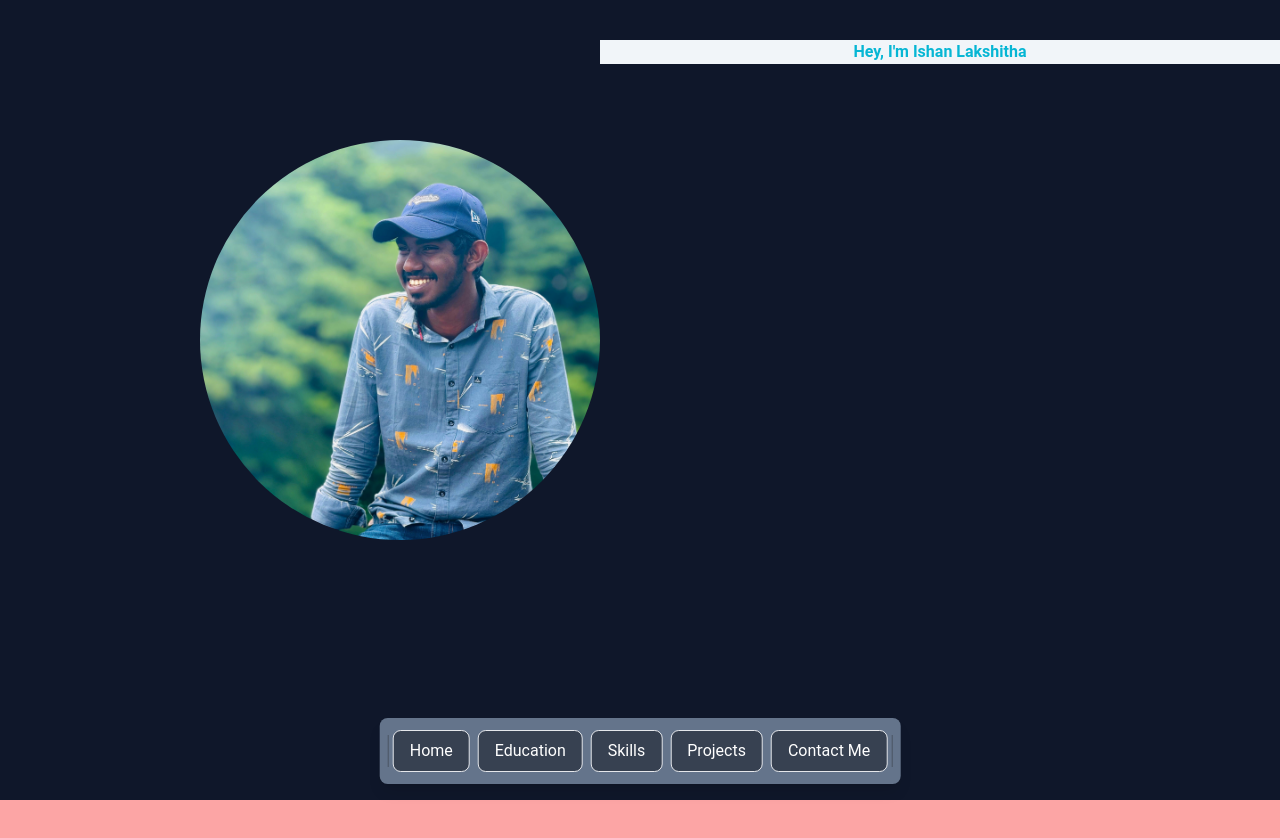
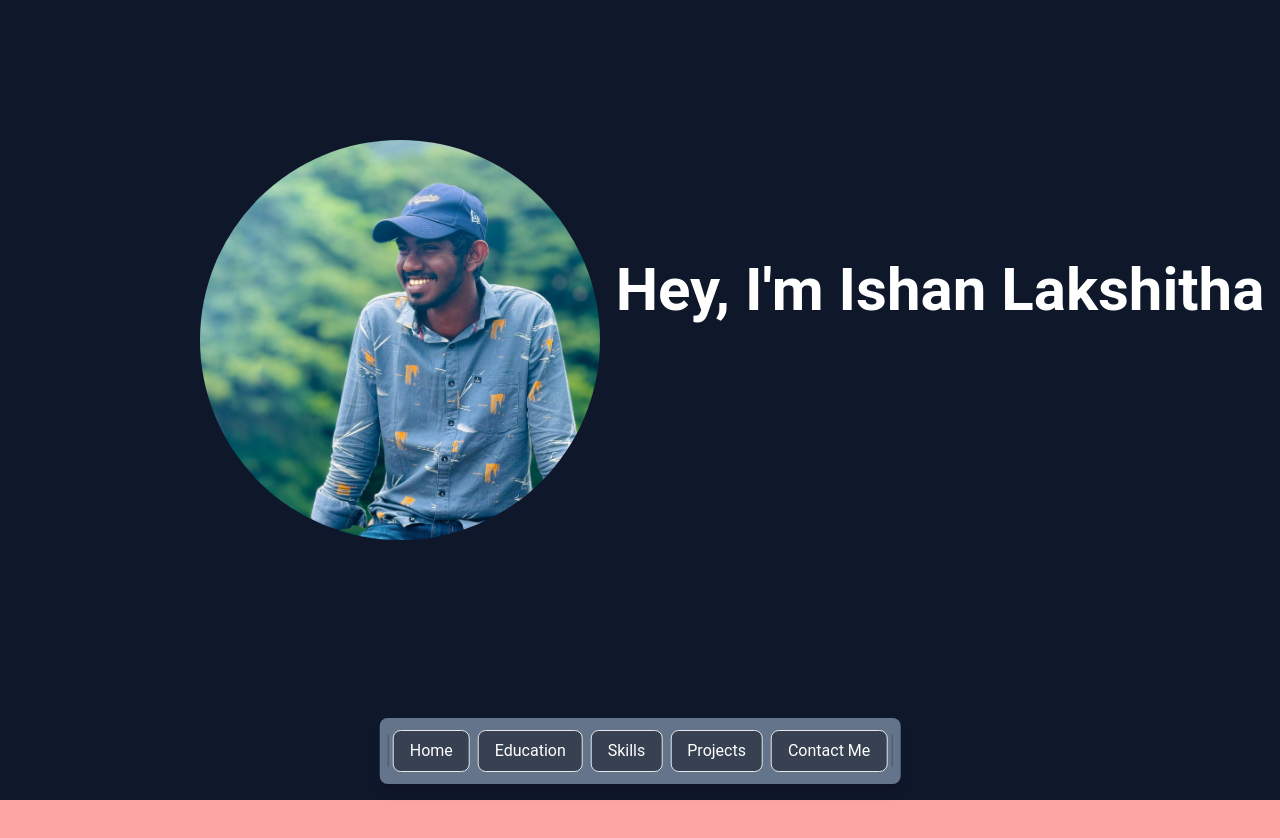
Before and after one commit to ILakshitha/ishan_Lakshitha, a React (Vite) app in the folder Frontend/: page / in a window 1280 px wide. Shown: the top 838 px of the page. Built offline with nearby package versions, Linux system fonts and the light colour scheme.

Commit message:
Add name to center to home page

```diff
--- a/Frontend/src/pages/Home.jsx
+++ b/Frontend/src/pages/Home.jsx
@@ -45,8 +45,8 @@ export default function Home() {
         <div className='flex'>
 
         <Home_C/>
-        <div className='w-full h-full bg-slate-100 text-center'>
-        <h1 className=' w-full size- text-cyan-500 font-semibold'>Hey, I'm Ishan Lakshitha</h1>
+        <div className='w-full text-center flex items-center justify-center'>
+        <h1 className='font-semibold text-white text-6xl'>Hey, I'm Ishan Lakshitha</h1>
         </div>
 
         </div>
```
